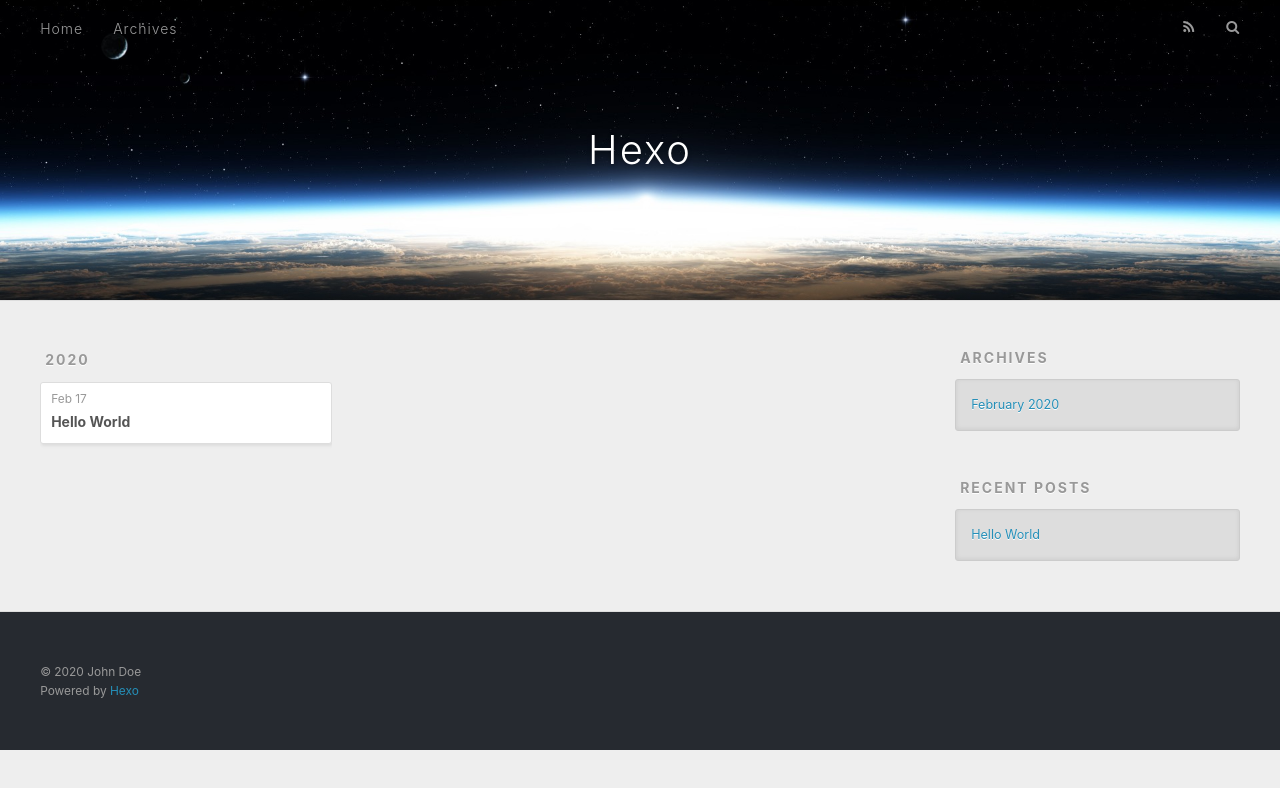
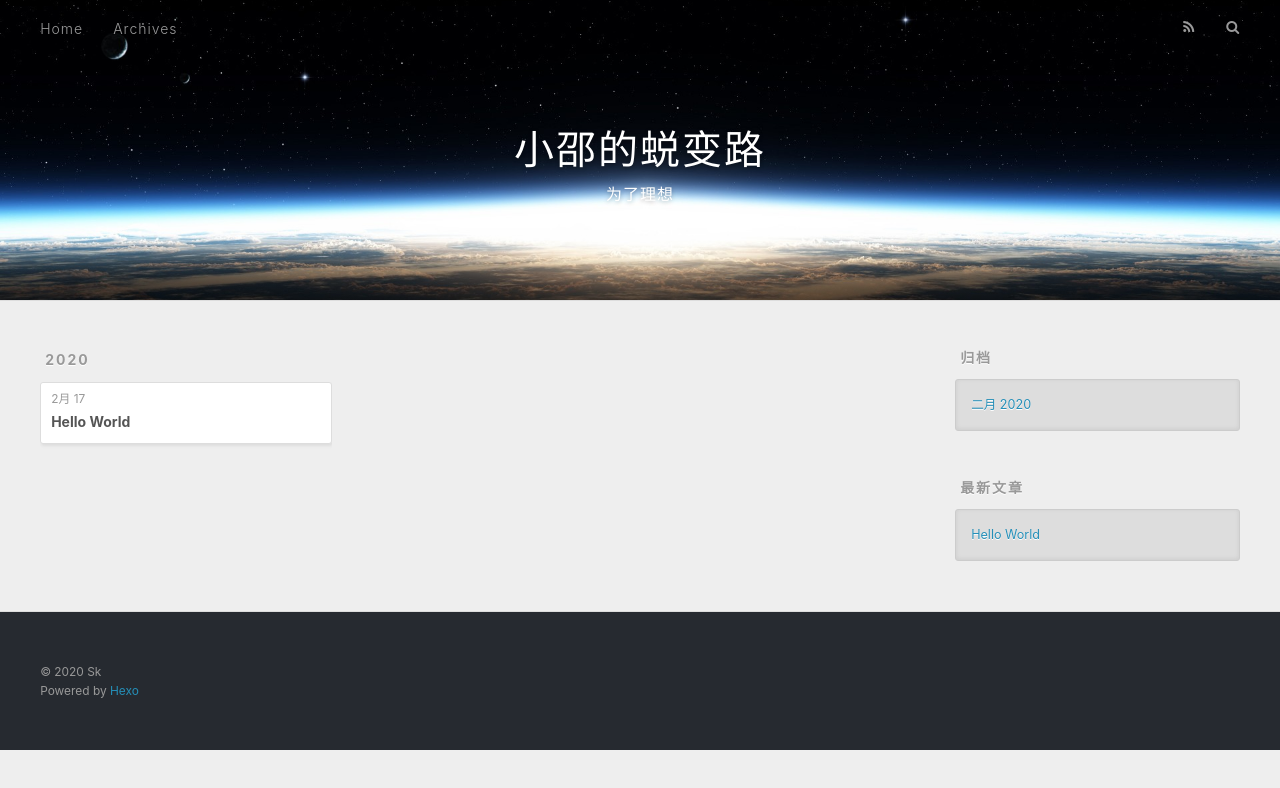
Before and after one commit to shaokuangkuang/shaokuangkuang.github.io, a plain HTML site: page archives/index.html in a window 1280 px wide. Drawn offline with nearby package versions, Linux system fonts and the light colour scheme.

Commit message:
Site updated: 2020-02-18 00:17:14

```diff
--- a/archives/index.html
+++ b/archives/index.html
@@ -5,17 +5,19 @@
 
 
 
-  <title>Archives | Hexo</title>
+  <title>归档 | 小邵的蜕变路</title>
   <meta name="viewport" content="width=device-width, initial-scale=1, maximum-scale=1">
-  <meta property="og:type" content="website">
-<meta property="og:title" content="Hexo">
+  <meta name="description" content="小邵蜕变全记录，始于23周岁，1997.5.22-">
+<meta property="og:type" content="website">
+<meta property="og:title" content="小邵的蜕变路">
 <meta property="og:url" content="http://yoursite.com/archives/index.html">
-<meta property="og:site_name" content="Hexo">
-<meta property="og:locale" content="en_US">
-<meta property="article:author" content="John Doe">
+<meta property="og:site_name" content="小邵的蜕变路">
+<meta property="og:description" content="小邵蜕变全记录，始于23周岁，1997.5.22-">
+<meta property="og:locale" content="zh_CN">
+<meta property="article:author" content="Sk">
 <meta name="twitter:card" content="summary">
 
-    <link rel="alternate" href="/atom.xml" title="Hexo" type="application/atom+xml">
+    <link rel="alternate" href="/atom.xml" title="小邵的蜕变路" type="application/atom+xml">
 
 
     <link rel="icon" href="/favicon.png">
@@ -36,8 +38,12 @@
   <div id="header-outer" class="outer">
     <div id="header-title" class="inner">
       <h1 id="logo-wrap">
-        <a href="/" id="logo">Hexo</a>
+        <a href="/" id="logo">小邵的蜕变路</a>
       </h1>
+
+        <h2 id="subtitle-wrap">
+          <a href="/" id="subtitle">为了理想</a>
+        </h2>
 
     </div>
     <div id="header-inner" class="inner">
@@ -53,7 +59,7 @@
 
           <a id="nav-rss-link" class="nav-icon" href="/atom.xml" title="RSS Feed"></a>
 
-        <a id="nav-search-btn" class="nav-icon" title="Search"></a>
+        <a id="nav-search-btn" class="nav-icon" title="搜索"></a>
       </nav>
       <div id="search-form-wrap">
         <form action="//google.com/search" method="get" accept-charset="UTF-8" class="search-form"><input type="search" name="q" class="search-form-input" placeholder="Search"><button type="submit" class="search-form-submit">&#xF002;</button><input type="hidden" name="sitesearch" value="http://yoursite.com"></form>
@@ -79,7 +85,7 @@
   <div class="archive-article-inner">
     <header class="archive-article-header">
       <a href="/2020/02/17/hello-world/" class="archive-article-date">
-  <time datetime="2020-02-17T14:08:39.193Z" itemprop="datePublished">Feb 17</time>
+  <time datetime="2020-02-17T14:08:39.193Z" itemprop="datePublished">2月 17</time>
 </a>
 
 
@@ -111,9 +117,9 @@
 
 
   <div class="widget-wrap">
-    <h3 class="widget-title">Archives</h3>
+    <h3 class="widget-title">归档</h3>
     <div class="widget">
-      <ul class="archive-list"><li class="archive-list-item"><a class="archive-list-link" href="/archives/2020/02/">February 2020</a></li></ul>
+      <ul class="archive-list"><li class="archive-list-item"><a class="archive-list-link" href="/archives/2020/02/">二月 2020</a></li></ul>
     </div>
   </div>
 
@@ -121,7 +127,7 @@
 
 
   <div class="widget-wrap">
-    <h3 class="widget-title">Recent Posts</h3>
+    <h3 class="widget-title">最新文章</h3>
     <div class="widget">
       <ul>
 
@@ -141,7 +147,7 @@
 
   <div class="outer">
     <div id="footer-info" class="inner">
-      &copy; 2020 John Doe<br>
+      &copy; 2020 Sk<br>
       Powered by <a href="http://hexo.io/" target="_blank">Hexo</a>
     </div>
   </div>
```
Also changed, not shown: 2020/02/17/hello-world/index.html (+15 -11 lines), archives/2020/02/index.html (+20 -14 lines), archives/2020/index.html (+20 -14 lines), index.html (+19 -13 lines).
